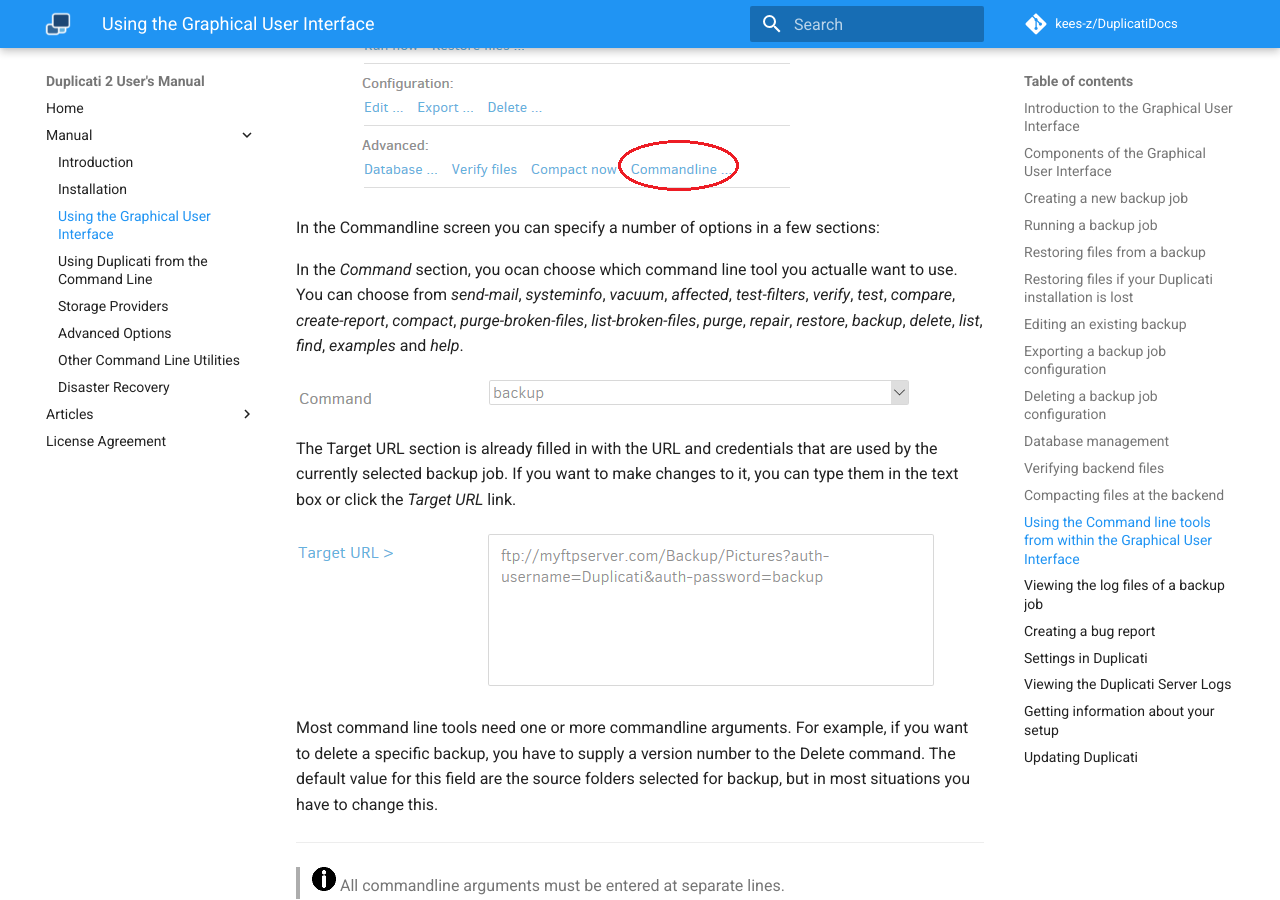
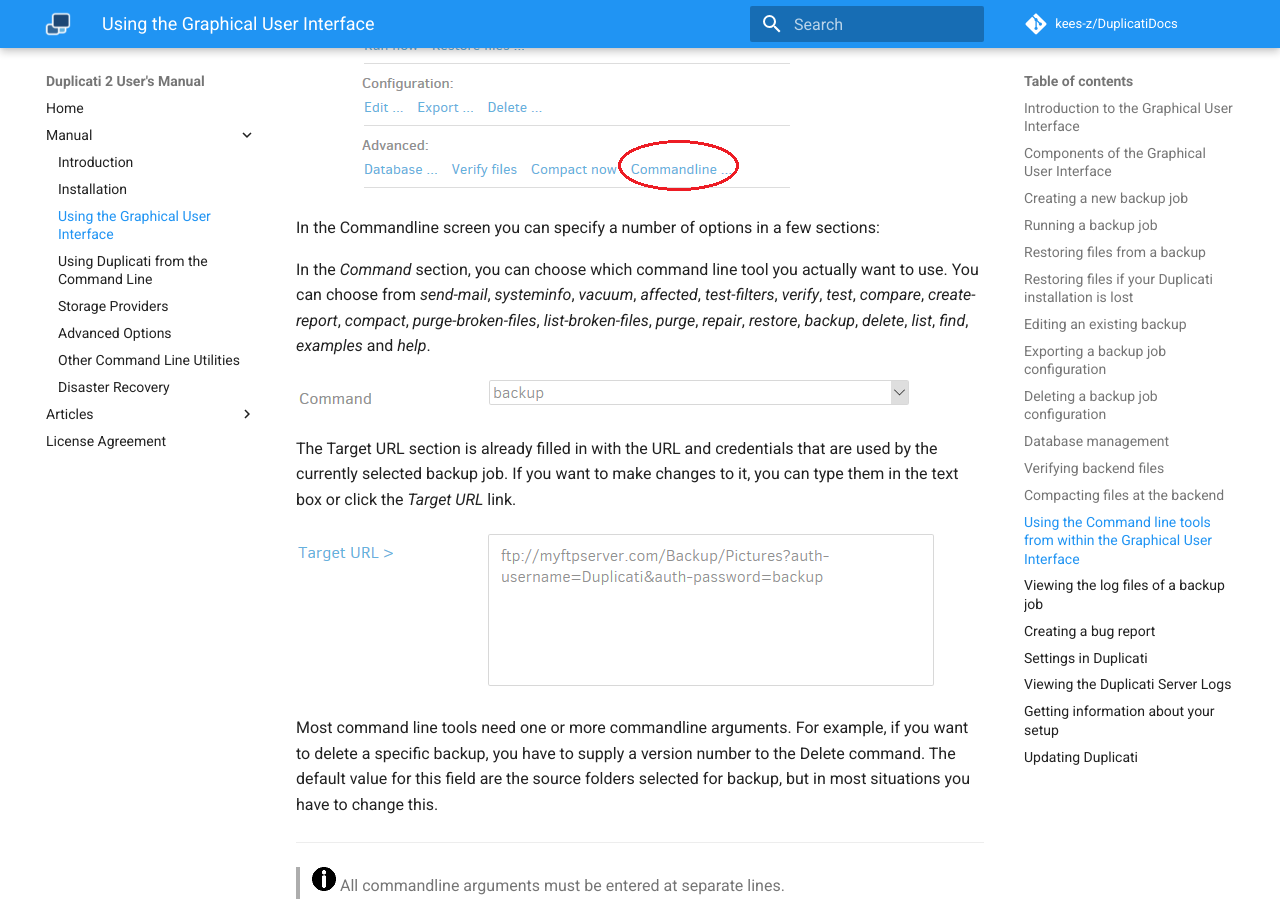
Before and after one commit to kees-z/DuplicatiDocs, an MkDocs documentation site: the page built from docs/03-using-the-graphical-user-interface.md, in a window 1280 px wide and 900 px high, scrolled down 34124 px. Built offline with MkDocs 1.6.1 and Material for MkDocs 9.7.7, drawn with Linux system fonts in a browser that asks for light colours; comment, search, counter and statistics services are not loaded; old or Windows-style settings are respelled for this version of MkDocs.

Commit message:
Update 03-using-the-graphical-user-interface.md
Fixed typos

```diff
--- a/docs/03-using-the-graphical-user-interface.md
+++ b/docs/03-using-the-graphical-user-interface.md
@@ -622,7 +622,7 @@ To open a command line screen, click the backup name and click _Commandline ..._
 
 In the Commandline screen you can specify a number of options in a few sections:
 
-In the _Command_ section, you ocan choose which command line tool you actualle want to use. You can choose from _send-mail_, _systeminfo_, _vacuum_, _affected_, _test-filters_, _verify_, _test_, _compare_, _create-report_, _compact_, _purge-broken-files_, _list-broken-files_, _purge_, _repair_, _restore_, _backup_, _delete_, _list_, _find_, _examples_ and _help_.
+In the _Command_ section, you can choose which command line tool you actually want to use. You can choose from _send-mail_, _systeminfo_, _vacuum_, _affected_, _test-filters_, _verify_, _test_, _compare_, _create-report_, _compact_, _purge-broken-files_, _list-broken-files_, _purge_, _repair_, _restore_, _backup_, _delete_, _list_, _find_, _examples_ and _help_.
 
 ![](ss_commandlinegui_02.png)
 
```
